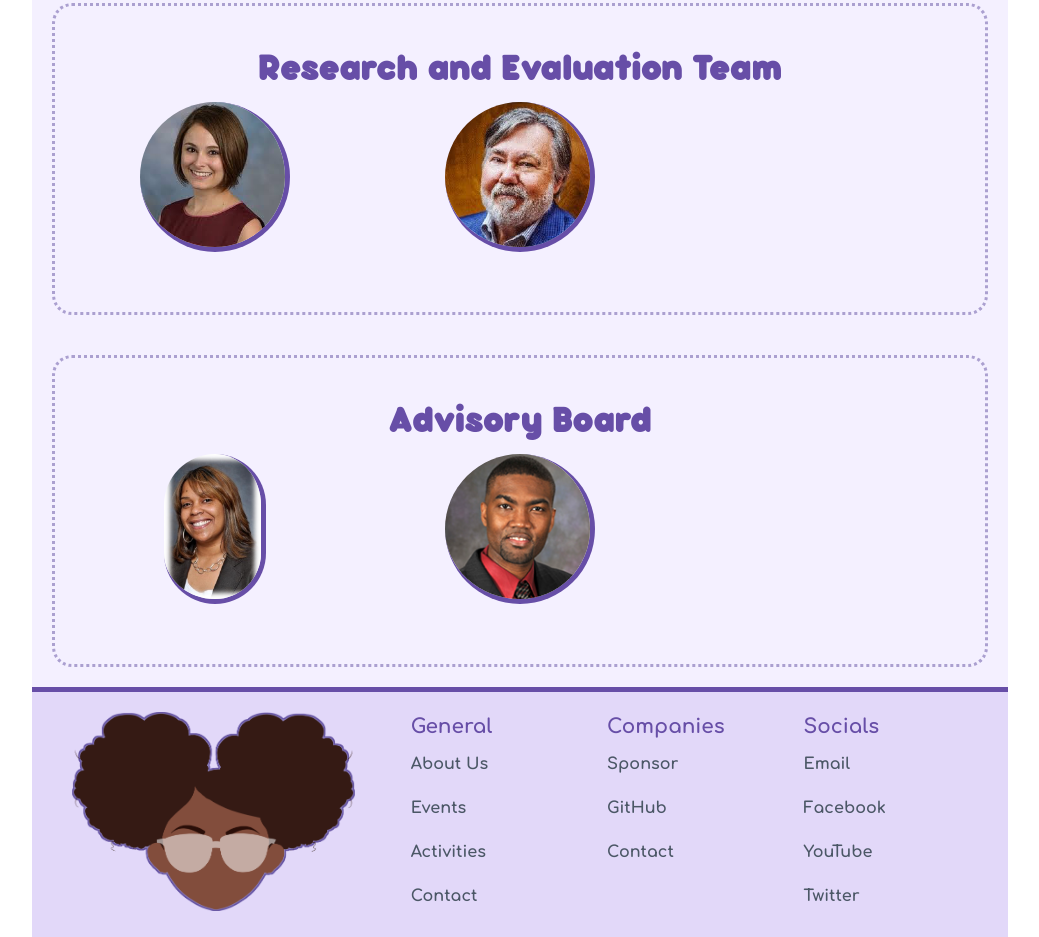
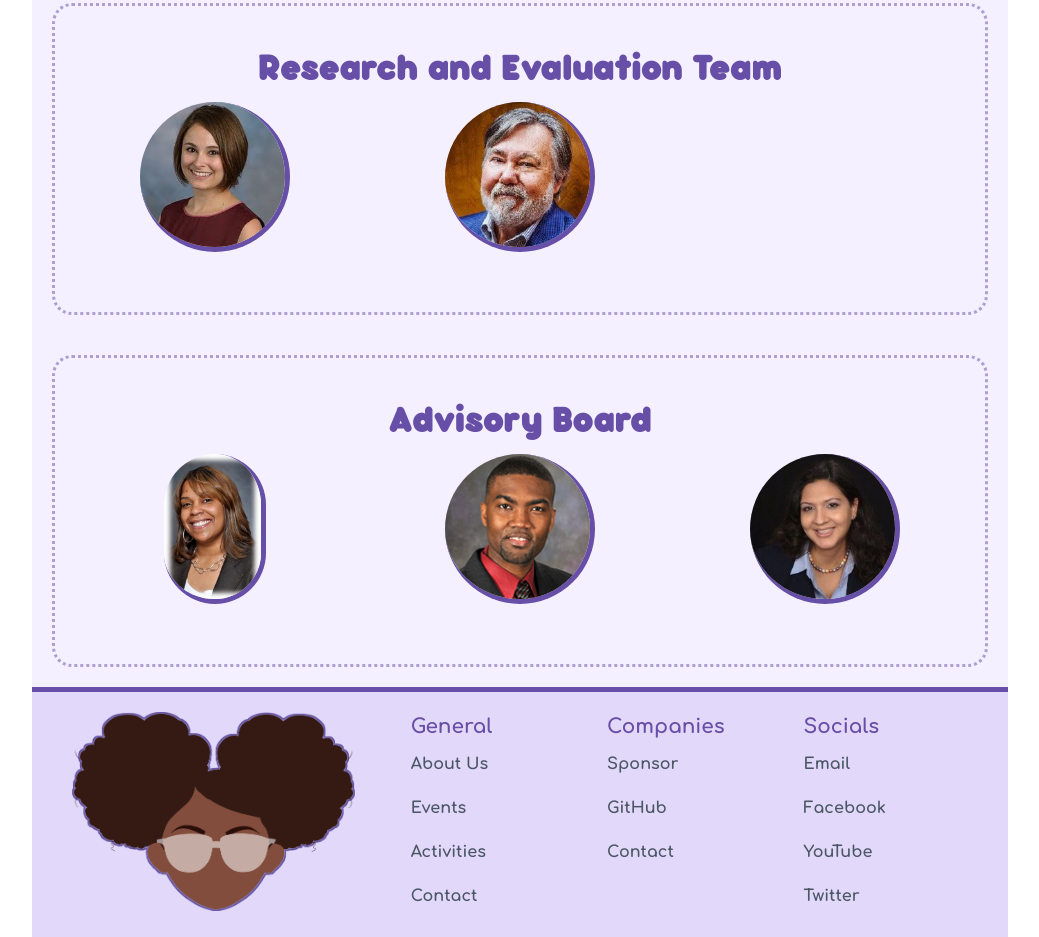
Before and after one commit to theWAM/blackgirlstembrilliance, a plain HTML site: page aboutus.html in a window 1280 px wide. Shown: the part 1621-2558 px from the top of the page, without its empty margins (120-1159 px from the left). Drawn offline with nearby package versions, Linux system fonts and the light colour scheme.

Commit message:
more people

```diff
--- a/aboutus.html
+++ b/aboutus.html
@@ -206,6 +206,15 @@
                         <p style="display: none;">Lorem ipsum dolor sit amet</p>
                     </div>
                 </div>
+
+                <div class="img-block col-4">
+                    <div class="profile-pic">
+                        <img src="media/advisoryBoard/deenakhalil.png">
+                        <h3>Deena Khalil</h3>
+                        <p style="display: none;">Lorem ipsum dolor sit amet</p>
+                    </div>
+                </div>
+
             </div>
         </div>
     </div>
```
